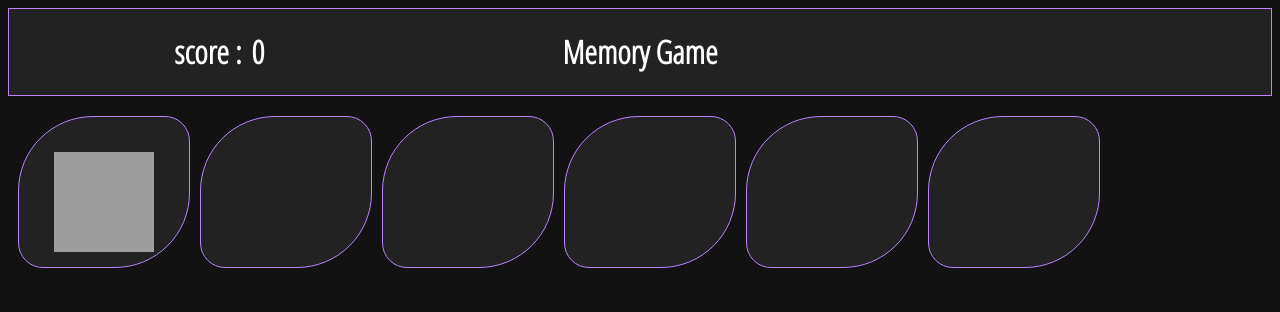
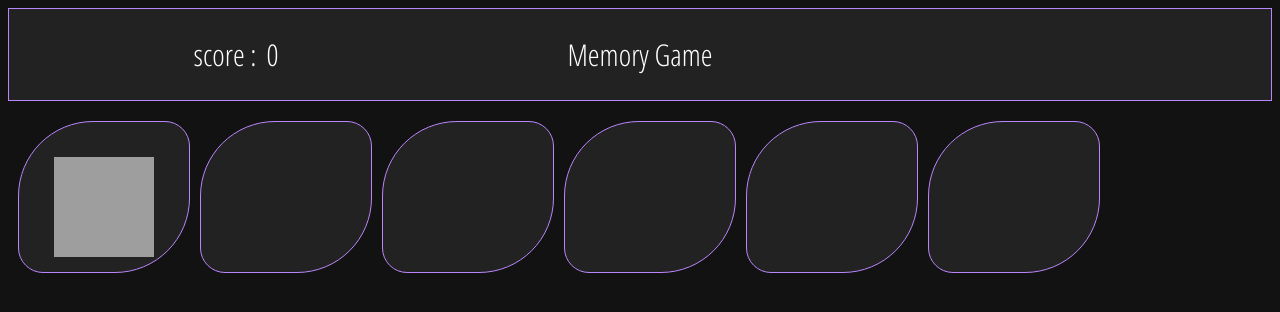
Before and after one commit to gheezl/memory-game, a plain HTML site: page index.html in a window 1280 px wide. Both pictures are taken after a click on the element 104 px from the left and 191 px from the top of the page. Drawn offline with Linux system fonts and the light colour scheme; grey boxes are pictures that could not be loaded.

Commit message:
Added more styling

```diff
--- a/index.html
+++ b/index.html
@@ -17,12 +17,12 @@
 <body>
     <div class="header">
         <div class="score">
-            <h1>score : </h1>
-            <h1 class="your-score" id="your-score"></h1>
+            <span>score : </span>
+            <span class="your-score" id="your-score"></span>
         </div>
-        <h1 class="title">
+        <span class="title">
             Memory Game
-        </h1>
+        </span>
     </div>
     <div class="game-board" id="game-board">
 
--- a/javascript/game-board.js
+++ b/javascript/game-board.js
@@ -22,7 +22,7 @@ const allImages = document.getElementsByClassName("img")
 let clickedImages = []
 let score = 0
 let interval = null
-let time = 0
+let clickCounter = 0
 
 // this hides all the images after 1 second of display
 
@@ -30,7 +30,6 @@ const hideImages = () => {
     for (let item of allImages) {
         item.style.opacity = "0"
     }
-    clearInterval(interval)
 }
 
 // this displays the score on the header
@@ -40,26 +39,21 @@ scoreDocument.innerHTML = score.toString()
 // this is the function that draws the card that holds the image
 
 const drawImage = (gameBoard) => {
-
-    // this creates the border around the image
+    // this creates a random image
 
     const imageBorder = document.createElement("div")
     imageBorder.classList.add("img-border")
-
-    // this creates a random image
-
     const imageElement = document.createElement("img")
     imageElement.style.gridRowStart = Math.floor(Math.random() * 1)
     imageElement.style.gridColumnStart = Math.floor(Math.random() * 1)
     imageElement.classList.add("img")
-    imageElement.id = "img"
     imageElement.style.opacity = "0"
     imageElement.src = getRandomImage(images)
 
     // this is the function that displays the image after it is clicked
 
     const displayImage = () => {
-
+        clickCounter += 1
         imageElement.style.opacity = "1"
         clickedImages.push(imageElement.src)
 
@@ -67,12 +61,15 @@ const drawImage = (gameBoard) => {
             clickedImages = []
             score = score + 1
             scoreDocument.innerHTML = score
-            interval = setInterval(hideImages, 1000)
         }
 
         if (clickedImages.length === 2) {
             clickedImages = []
-            interval = setInterval(hideImages, 1000)
+        }
+
+        if (clickCounter === 2) {
+            clickCounter = 0
+            interval = setTimeout(hideImages, 1000)
         }
 
         return;
--- a/styles/styles.css
+++ b/styles/styles.css
@@ -8,6 +8,7 @@ body {
 .header {
     display: grid;
     grid-template-columns: 1fr 1fr 1fr;
+    padding: 25px;
     border: 1px solid #BB86FC;
     background-color: #222222;
 }
@@ -16,6 +17,7 @@ body {
     display: flex;
     justify-content: center;
     grid-column-start: 1;
+    font-size: 30px;
 }
 
 .your-score {
@@ -26,6 +28,7 @@ body {
     display: flex;
     justify-content: center;
     grid-column-start: 2;
+    font-size: 30px;
 }
 
 .game-board {
```
